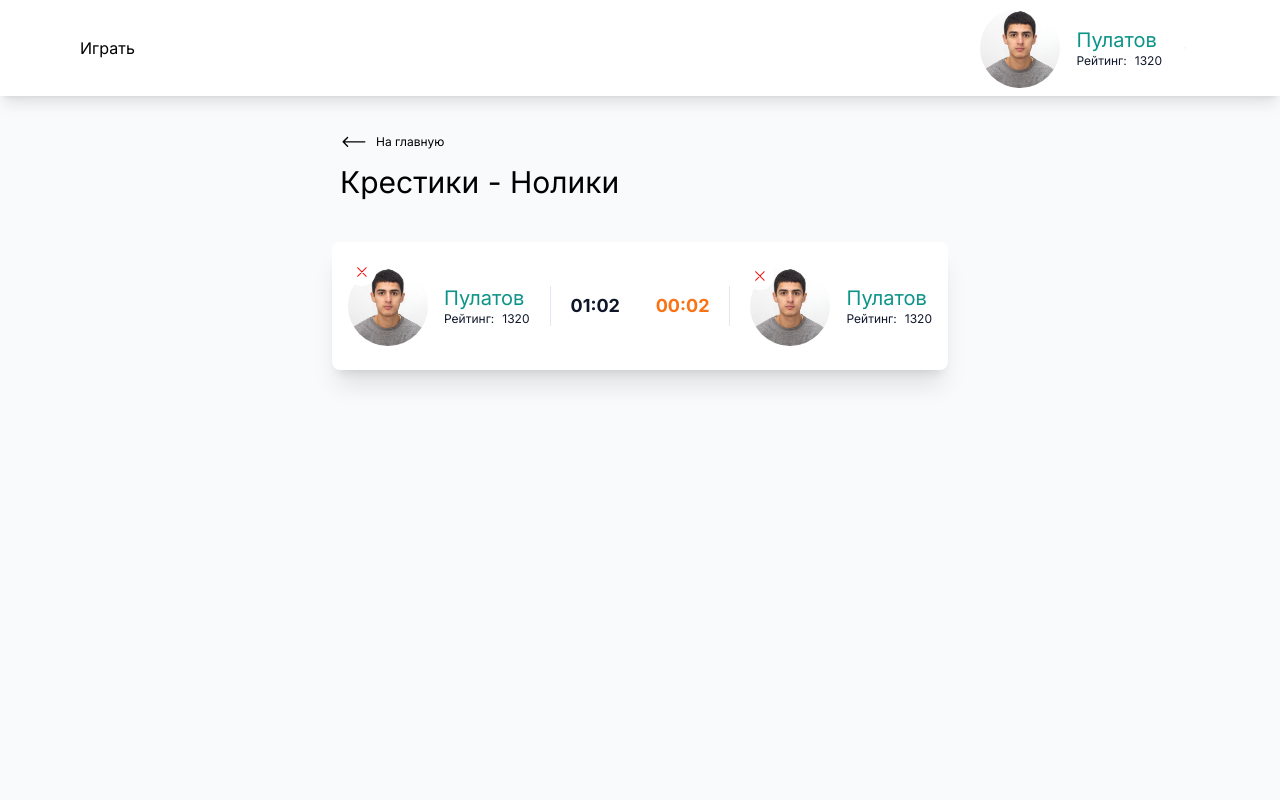
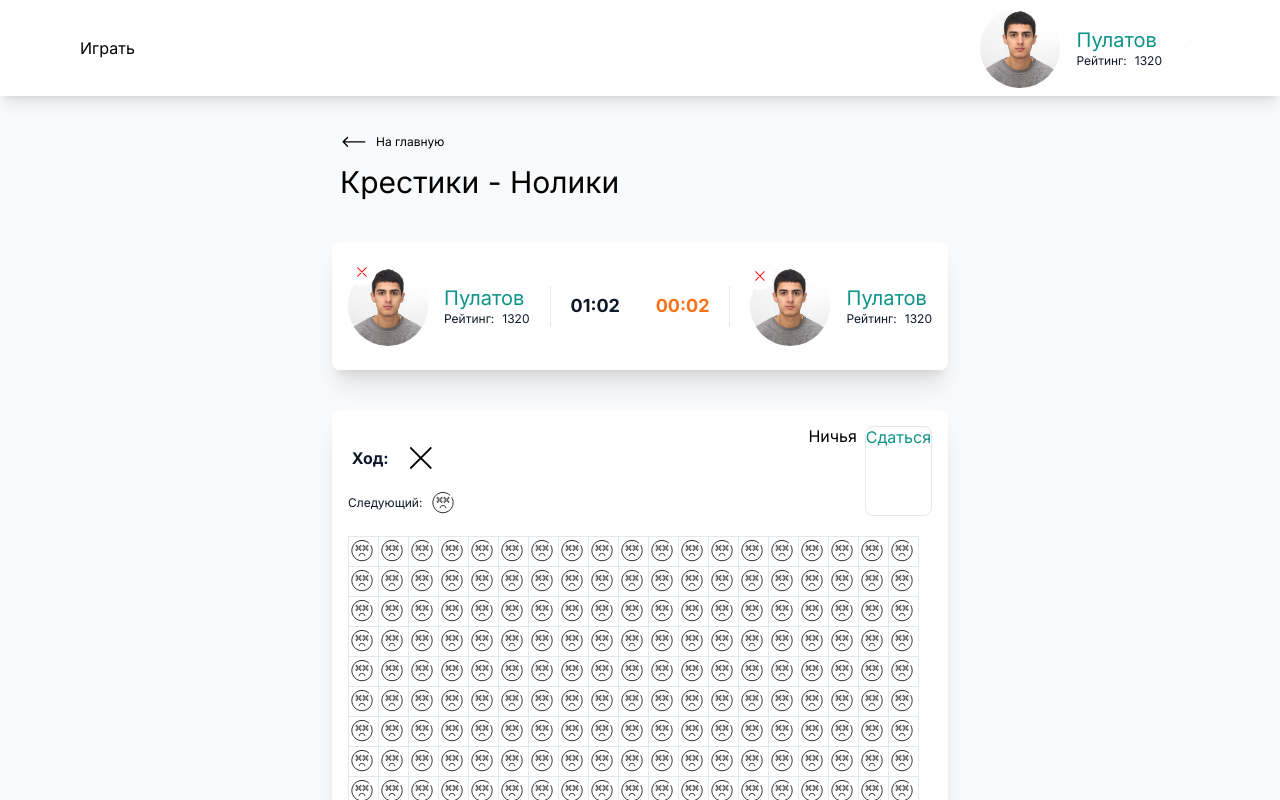
Before and after one commit to master15994/next-js-project, a Next.js app: page / in a window 1280 px wide. Shown: the top 800 px of the page. Built offline with nearby package versions, Linux system fonts and the light colour scheme.

Commit message:
game-field is nearly ready

```diff
--- /dev/null
+++ b/components/game-field/game-field.jsx
@@ -0,0 +1,40 @@
+import { UiButton } from "@/uikit/ui-button";
+import ZeroIcon from "../icons/zero-icon";
+import CrossIcon from "../icons/сross-icon";
+import CrosIcon from "../icons/cros-icon";
+
+
+const cells = new Array(19 * 19).fill(null)
+
+export default function GameField() {
+  return (
+    <div className="w-full min-h-80 p-4 mt-10  bg-white rounded-lg shadow-xl " >
+      <div className="flex align-center justify-between mb-5">
+
+        <div className="mr-auto">
+          <div className="flex items-center justify-center text-slate-900 font-bold">Ход:<CrosIcon /></div>
+          <div className=" flex items-center justify-center text-slate-900 text-xs leading-tight gap-2">Cледующий: <ZeroIcon /></div>
+        </div>
+
+        <div className="flex gap-2">
+          <UiButton variant="primary" size="lg">
+            Ничья
+          </UiButton>
+          <UiButton variant="outline" size="lg" >
+            Сдаться
+          </UiButton>
+        </div>
+
+      </div>
+
+      <div className="grid grid-cols-[repeat(19,_30px)] grid-rows-[repeat(19,_30px)] pt-px pl-px">
+        {cells.map((_, i) => (
+          <button key={i} className="border border-slate-200 -ml-px -mt-px flex items-center">
+            <ZeroIcon />
+          </button>
+        ))}
+      </div>
+    </div>
+  )
+
+}
--- a/components/game-info/game-info.jsx
+++ b/components/game-info/game-info.jsx
@@ -1,5 +1,6 @@
+import CrossIcon from "../icons/сross-icon";
 import Profile from "../profile/profile";
-import CrossIcon from "./сross-icon";
+
 
 export default function GameInfo() {
   return (
@@ -18,7 +19,6 @@ export default function GameInfo() {
           <div className="w-7 h-7 rounded-full absolute -left-1 -top-1 bg-white flex items-center justify-center"><CrossIcon /></div>
           <Profile />
         </div>
-
       </div>
     </div>
   )
--- a/components/game/game-title.jsx
+++ b/components/game/game-title.jsx
@@ -1,8 +1,9 @@
 import Image from "next/image";
 
-import arrow from "./right-arrow.svg"
+import arrow from "../icons/right-arrow.svg"
 import Link from "next/link";
 import GameInfo from "../game-info/game-info";
+import GameField from "../game-field/game-field";
 
 
 export default function GameTitle() {
@@ -14,6 +15,7 @@ export default function GameTitle() {
       </Link>
       <div className=" pl-2 text-3xl leading-tight">Крестики - Нолики</div>
       <GameInfo />
+      <GameField />
     </div>
   )
 }
--- /dev/null
+++ b/components/icons/cros-icon.jsx
@@ -0,0 +1,9 @@
+export default function CrosIcon() {
+  return (
+    <div>
+      <svg width="64" height="64" viewBox="0 0 64 64" fill="none" xmlns="http://www.w3.org/2000/svg">
+        <path d="M22.6066 21.3934C22.2161 21.0029 21.5829 21.0029 21.1924 21.3934C20.8019 21.7839 20.8019 22.4171 21.1924 22.8076L22.6066 21.3934ZM40.9914 42.6066C41.3819 42.9971 42.0151 42.9971 42.4056 42.6066C42.7961 42.2161 42.7961 41.5829 42.4056 41.1924L40.9914 42.6066ZM21.1924 41.1924C20.8019 41.5829 20.8019 42.2161 21.1924 42.6066C21.5829 42.9971 22.2161 42.9971 22.6066 42.6066L21.1924 41.1924ZM42.4056 22.8076C42.7961 22.4171 42.7961 21.7839 42.4056 21.3934C42.0151 21.0029 41.3819 21.0029 40.9914 21.3934L42.4056 22.8076ZM21.1924 22.8076L40.9914 42.6066L42.4056 41.1924L22.6066 21.3934L21.1924 22.8076ZM22.6066 42.6066L42.4056 22.8076L40.9914 21.3934L21.1924 41.1924L22.6066 42.6066Z" fill="black" />
+      </svg>
+    </div>
+  )
+}
--- /dev/null
+++ b/components/icons/zero-icon.jsx
@@ -0,0 +1,12 @@
+export default function ZeroIcon() {
+  return (
+    <div>
+      <svg width="26" height="26" viewBox="0 0 64 64" fill="none" xmlns="http://www.w3.org/2000/svg">
+        <path d="M53.6554 18.5C55.7826 22.1772 57 26.4464 57 31C57 44.8071 45.8071 56 32 56C18.1929 56 7 44.8071 7 31C7 17.1929 18.1929 6 32 6C38.475 6 44.3751 8.46159 48.8154 12.5" stroke="black" stroke-width="2" stroke-linecap="round" />
+        <path d="M19.4821 30.4571L23.5 26.4392L27.5179 30.4571C28.0534 30.9926 28.9216 30.9926 29.4571 30.4571C29.9926 29.9216 29.9926 29.0534 29.4571 28.5179L25.4392 24.5L29.4571 20.4821C29.9926 19.9466 29.9926 19.0784 29.4571 18.5429C28.9216 18.0074 28.0534 18.0074 27.5179 18.5429L23.5 22.5608L19.4821 18.5429C18.9466 18.0074 18.0784 18.0074 17.5429 18.5429C17.0074 19.0784 17.0074 19.9466 17.5429 20.4821L21.5608 24.5L17.5429 28.5179C17.0074 29.0534 17.0074 29.9216 17.5429 30.4571C18.0784 30.9926 18.9466 30.9926 19.4821 30.4571ZM18.0679 19.9571L18.25 19.775L18.0679 19.9571Z" stroke="black" stroke-width="2" />
+        <path d="M36.4821 30.4571L40.5 26.4392L44.5179 30.4571C45.0534 30.9926 45.9216 30.9926 46.4571 30.4571C46.9926 29.9216 46.9926 29.0534 46.4571 28.5179L42.4392 24.5L46.4571 20.4821C46.9926 19.9466 46.9926 19.0784 46.4571 18.5429C45.9216 18.0074 45.0534 18.0074 44.5179 18.5429L40.5 22.5608L36.4821 18.5429C35.9466 18.0074 35.0784 18.0074 34.5429 18.5429C34.0074 19.0784 34.0074 19.9466 34.5429 20.4821L38.5608 24.5L34.5429 28.5179C34.0074 29.0534 34.0074 29.9216 34.5429 30.4571C35.0784 30.9926 35.9466 30.9926 36.4821 30.4571ZM35.0679 19.9571L35.25 19.775L35.0679 19.9571Z" stroke="black" stroke-width="2" />
+        <path d="M25 44.5V44.5C25 40.9101 27.9101 38 31.5 38H32.5C36.0899 38 39 40.9101 39 44.5V44.5" stroke="black" stroke-width="2" />
+      </svg>
+    </div>
+  )
+}
```
Also changed, not shown: components/icons/right-arrow.svg (renamed from components/game/right-arrow.svg), components/icons/сross-icon.jsx (renamed from components/game-info/сross-icon.jsx).
